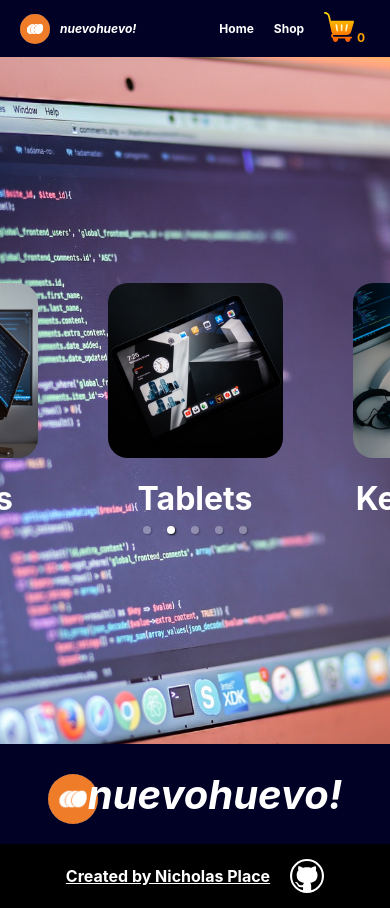
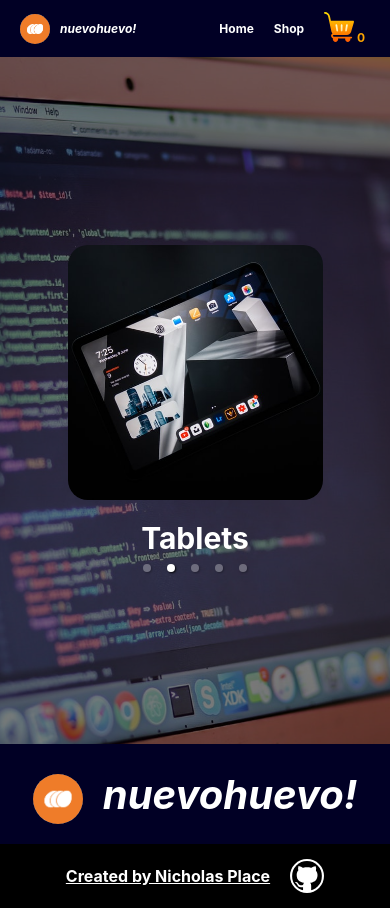
Before and after one commit to enPlace/react-redux-ComputerShop, a React (Create React App) app: page / in a window 390 px wide. Built offline with nearby package versions, Linux system fonts and the light colour scheme.

Commit message:
update pagage.json

```diff
--- a/package.json
+++ b/package.json
@@ -2,6 +2,10 @@
   "name": "reactredux-computer-store",
   "version": "0.1.0",
   "private": true,
+  "engines": {
+    "npm": "7.21.1",
+    "node": "16.9.0"
+  },
   "dependencies": {
     "@material-ui/core": "^4.12.3",
     "@reduxjs/toolkit": "^1.6.1",
--- a/src/Components/HomeComponents/Home.css
+++ b/src/Components/HomeComponents/Home.css
@@ -20,6 +20,9 @@
 .carousel-wrapper a {
   text-decoration: none;
   color: white;
+}
+.carousel-wrapper h1 {
+  font-size: 50px;
 }
 .Title {
   min-height: 100px;
@@ -48,13 +51,15 @@
 
 @media only screen and (max-width: 770px) {
   .carousel-wrapper{
-    /* background-color: rgba(0, 0, 0, 0.336); */
-    background-color: transparent;
+    background-color: rgba(0, 0, 0, 0.521);
+    /* background-color: transparent; */
   }
   .carousel-wrapper img {
-    width: 175px !important;
+    width: 255px !important;
 
-
+  }
+  .carousel-wrapper h1{
+    font-size: 30px;
   }
   .Title {
     font-size: 35px;
--- a/src/Components/HomeComponents/Home.js
+++ b/src/Components/HomeComponents/Home.js
@@ -51,7 +51,7 @@ const Home = () => {
 
       <div className="Title">
         <img src={icon} alt="" style={{}} />
-        <h1 style = {{marginLeft: "-30px"}}>nuevohuevo!</h1>
+        <h1 style = {{}}>nuevohuevo!</h1>
       </div>
     </div>
   );
--- a/src/Components/HomeComponents/LinksCarousel.js
+++ b/src/Components/HomeComponents/LinksCarousel.js
@@ -35,7 +35,7 @@ export default function LinksCarousel() {
         >
           <Link to="/shop/laptops">
             <Suspense fallback={loader()}>
-              <LoadPhoto source={laptop} width="300px" />
+              <LoadPhoto source={laptop} width="350px" />
             </Suspense>
             <h1
               style={{
@@ -57,7 +57,7 @@ export default function LinksCarousel() {
         >
           <Link to="/shop/tablets">
             <Suspense fallback={loader()}>
-              <LoadPhoto source={tablet} width="300px" />
+              <LoadPhoto source={tablet} width="350px" />
             </Suspense>
             <h1 style={{ marginBottom: "30px" }}>Tablets</h1>
           </Link>
@@ -73,7 +73,7 @@ export default function LinksCarousel() {
         >
           <Link to="/shop/keyboards">
             <Suspense fallback={loader()}>
-              <LoadPhoto source={keyboard} width="300px" />
+              <LoadPhoto source={keyboard} width="350px" />
             </Suspense>
             <h1 style={{ marginBottom: "30px" }}>Keyboards</h1>
           </Link>
@@ -88,7 +88,7 @@ export default function LinksCarousel() {
         >
           <Link to="/shop/mice">
             <Suspense fallback={loader()}>
-              <LoadPhoto source={mouse} width="300px" />
+              <LoadPhoto source={mouse} width="350px" />
             </Suspense>
             <h1 style={{ marginBottom: "30px" }}>Mice</h1>
           </Link>
@@ -103,7 +103,7 @@ export default function LinksCarousel() {
         >
           <Link to="/shop/headphones">
           <Suspense fallback={loader()}>
-            <LoadPhoto source={headset} width="300px" />
+            <LoadPhoto source={headset} width="350px" />
           </Suspense>
           <h1 style={{ marginBottom: "30px" }}>Headsets</h1>
           </Link>
```
